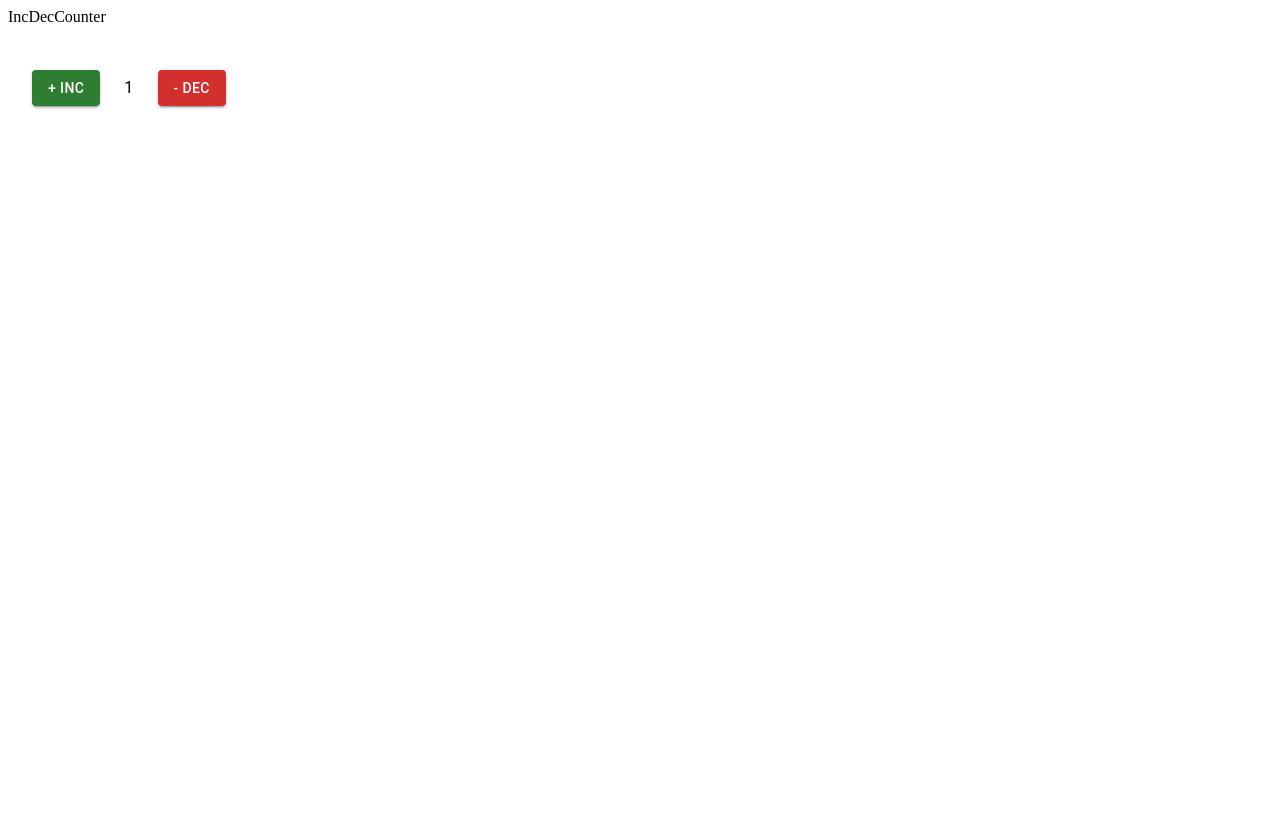
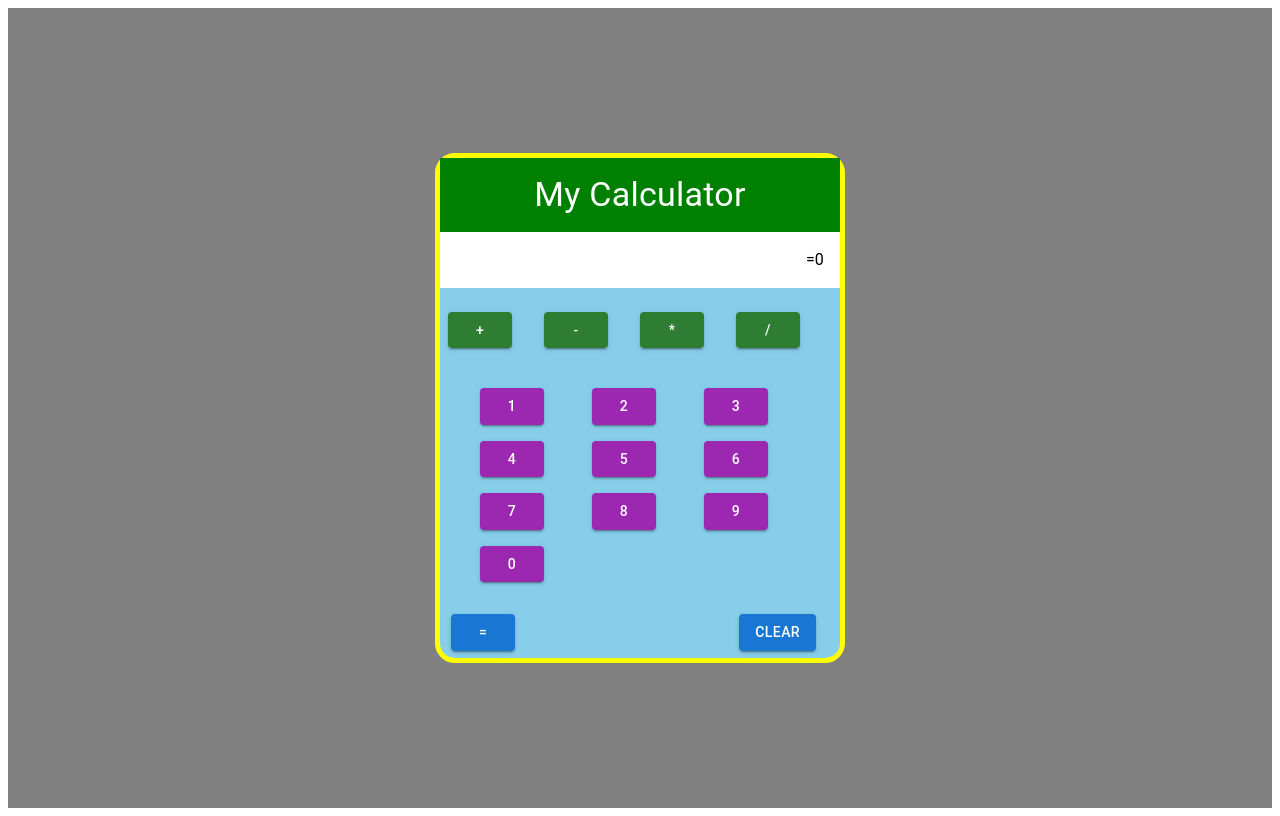
Before and after one commit to shahidazam1/e-commerce, a React (Create React App) app: page / in a window 1280 px wide. Built offline with nearby package versions, Linux system fonts and the light colour scheme.

Commit message:
calculator created

```diff
--- a/public/index.html
+++ b/public/index.html
@@ -24,7 +24,7 @@
       work correctly both with client-side routing and a non-root public URL.
       Learn how to configure a non-root public URL by running `npm run build`.
     -->
-    <title>React App</title>
+    <title>My Calculator</title>
   </head>
   <body>
     <noscript>You need to enable JavaScript to run this app.</noscript>
--- a/src/pages/App.js
+++ b/src/pages/App.js
@@ -1,10 +1,11 @@
 import { Routes, Route, Link } from "react-router-dom";
+import Calculator from "./Calculator";
 import IncDecCounter from "./IncDecCounter";
 
 function App() {
   return (
-    <IncDecCounter />
-
+    // <IncDecCounter />
+    <Calculator />
   );
 }
 
--- /dev/null
+++ b/src/pages/Calculator.js
@@ -0,0 +1,300 @@
+import { Box, Button, Grid, Typography } from "@mui/material";
+import { useState } from "react";
+
+const Calculator = () => {
+  const [state, setState] = useState();
+  const [actions, setActions] = useState();
+  const [another, setAnother] = useState();
+
+  const handleplusClick = () => {
+    setActions("+");
+    setAnother(state);
+    setState("");
+  };
+  const handleMinusClick = () => {
+    setActions("-");
+    setAnother(state);
+    setState("");
+  };
+  const handleMulClick = () => {
+    setActions("*");
+    setAnother(state);
+    setState("");
+  };
+  const handleDivClick = () => {
+    setActions("/");
+    setAnother(state);
+    setState("");
+  };
+  const handleoneClick = () => {
+    setState("1");
+  };
+  const handletwoClick = () => {
+    setState("2");
+  };
+  const handlethreeClick = () => {
+    setState("3");
+  };
+  const handlefourClick = () => {
+    setState("4");
+  };
+  const handlefiveClick = () => {
+    setState("5");
+  };
+  const handlesixClick = () => {
+    setState("6");
+  };
+  const handlesevenClick = () => {
+    setState("7");
+  };
+  const handleeightClick = () => {
+    setState("8");
+  };
+  const handlenineClick = () => {
+    setState("9");
+  };
+  const handlezerosClick = () => {
+    setState("0");
+  };
+  const handlequalClick = () => {};
+
+  const handleClearClick = () => {
+    setState("");
+    setAnother("");
+    setActions("");
+  };
+
+  console.log(state);
+  const handleChange = (e) => {
+    console.log(e.target.value);
+  };
+  let final = 0;
+  switch (actions) {
+    case "+": {
+      final = Number(state) + Number(another);
+      break;
+    }
+    case "-": {
+      final = Number(state) - Number(another);
+      break;
+    }
+    case "*": {
+      final = Number(state) * Number(another);
+      break;
+    }
+    case "/": {
+      final = Number(state) / Number(another);
+      break;
+    }
+  }
+
+  return (
+    <Box
+      width="100%"
+      height="100vh"
+      display="flex"
+      justifyContent="center"
+      alignItems="center"
+      style={{ backgroundColor: "grey" }}
+    >
+      <Box
+        width={400}
+        height={500}
+        bgcolor="skyblue"
+        justifyContent="center"
+        sx={{ border: "5px solid yellow", borderRadius: "20px" }}
+      >
+        <Box
+          p={2}
+          style={{ backgroundColor: "green", color: "white" }}
+          display="flex"
+          justifyContent="center"
+        >
+          <Typography variant="h4">My Calculator</Typography>
+        </Box>
+        <Box
+          display="flex"
+          justifyContent="flex-end"
+          p={2}
+          style={{
+            backgroundColor: "white",
+          }}
+        >
+          <Typography>{state}</Typography>
+          <Typography>{actions}</Typography>
+          <Typography>{another}</Typography>
+          <Typography>=</Typography>
+          <Typography>{final}</Typography>
+        </Box>
+        <Box mt={2} p={1}>
+          <Grid container>
+            <Grid item xs={3}>
+              <Button
+                variant="contained"
+                color="success"
+                onChange={handleChange}
+                onClick={handleplusClick}
+              >
+                +
+              </Button>
+            </Grid>
+            <Grid item xs={3}>
+              <Button
+                variant="contained"
+                color="success"
+                onClick={handleMinusClick}
+              >
+                -
+              </Button>
+            </Grid>
+            <Grid item xs={3}>
+              <Button
+                variant="contained"
+                color="success"
+                onClick={handleMulClick}
+              >
+                *
+              </Button>
+            </Grid>
+            <Grid item xs={3}>
+              <Button
+                variant="contained"
+                color="success"
+                onClick={handleDivClick}
+              >
+                /
+              </Button>
+            </Grid>
+            <Grid container mt={1} p={3}>
+              <Grid p={1} item xs={4}>
+                <Button
+                  variant="contained"
+                  color="secondary"
+                  onClick={handleoneClick}
+                >
+                  {" "}
+                  1
+                </Button>
+              </Grid>
+              <Grid p={1} item xs={4}>
+                <Button
+                  variant="contained"
+                  color="secondary"
+                  onClick={handletwoClick}
+                >
+                  {" "}
+                  2
+                </Button>
+              </Grid>
+              <Grid p={1} item xs={4}>
+                <Button
+                  variant="contained"
+                  color="secondary"
+                  onClick={handlethreeClick}
+                >
+                  {" "}
+                  3
+                </Button>
+              </Grid>
+              <Grid p={1} item xs={4}>
+                <Button
+                  variant="contained"
+                  color="secondary"
+                  onClick={handlefourClick}
+                >
+                  {" "}
+                  4
+                </Button>
+              </Grid>
+              <Grid p={1} item xs={4}>
+                <Button
+                  variant="contained"
+                  color="secondary"
+                  onClick={handlefiveClick}
+                >
+                  {" "}
+                  5
+                </Button>
+              </Grid>
+              <Grid p={1} item xs={4}>
+                <Button
+                  variant="contained"
+                  color="secondary"
+                  onClick={handlesixClick}
+                >
+                  {" "}
+                  6
+                </Button>
+              </Grid>
+              <Grid p={1} item xs={4}>
+                <Button
+                  variant="contained"
+                  color="secondary"
+                  onClick={handlesevenClick}
+                >
+                  {" "}
+                  7
+                </Button>
+              </Grid>
+              <Grid p={1} item xs={4}>
+                <Button
+                  variant="contained"
+                  color="secondary"
+                  onClick={handleeightClick}
+                >
+                  {" "}
+                  8
+                </Button>
+              </Grid>
+              <Grid p={1} item xs={4}>
+                <Button
+                  variant="contained"
+                  color="secondary"
+                  onClick={handlenineClick}
+                >
+                  {" "}
+                  9
+                </Button>
+              </Grid>
+              <Grid p={1} item xs={4}>
+                <Button
+                  variant="contained"
+                  color="secondary"
+                  onClick={handlezerosClick}
+                >
+                  {" "}
+                  0
+                </Button>
+              </Grid>
+            </Grid>
+          </Grid>
+          <Box display="flex" justifyContent="space-between">
+            <Box
+              ml={2}
+              display="flex"
+              justifyContent="center"
+              width="10%"
+              onClick={handlequalClick}
+            >
+              <Button variant="contained" width={80}>
+                =
+              </Button>
+            </Box>
+            <Box
+              mr={2}
+              display="flex"
+              justifyContent="center"
+              onClick={handleClearClick}
+            >
+              <Button variant="contained" width={80}>
+                Clear
+              </Button>
+            </Box>
+          </Box>
+        </Box>
+      </Box>
+    </Box>
+  );
+};
+
+export default Calculator;
--- a/src/pages/IncDecCounter.js
+++ b/src/pages/IncDecCounter.js
@@ -1,27 +1,36 @@
-import { Button, Typography } from '@mui/material'
-import { Box } from '@mui/system'
-import React, { useState } from 'react'
+import { Button, Typography } from "@mui/material";
+import { Box } from "@mui/system";
+import React, { useState } from "react";
 
 const IncDecCounter = () => {
-  const [state, setState] = useState();
+  const [state, setState] = useState(0);
 
   const handleIncClick = () => {
+    setState(state + 1);
+  };
 
-  }
   const handleDecClick = () => {
-
-  }
+    setState(state - 1);
+  };
 
   return (
     <>
       <div>IncDecCounter</div>
       <Box m={3} display="flex" alignItems="center">
-        <Button variant='contained' color='success' onClick={handleIncClick}> + inc</Button>
-        <Typography p={3} variant='subtitle1' component="div">1</Typography>
-        <Button variant='contained' color='error' onClick={handleDecClick}> - dec </Button>
+        <Button variant="contained" color="success" onClick={handleIncClick}>
+          {" "}
+          + inc
+        </Button>
+        <Typography p={3} variant="subtitle1" component="div">
+          {state}
+        </Typography>
+        <Button variant="contained" color="error" onClick={handleDecClick}>
+          {" "}
+          - dec{" "}
+        </Button>
       </Box>
     </>
-  )
-}
+  );
+};
 
-export default IncDecCounter
+export default IncDecCounter;
```
